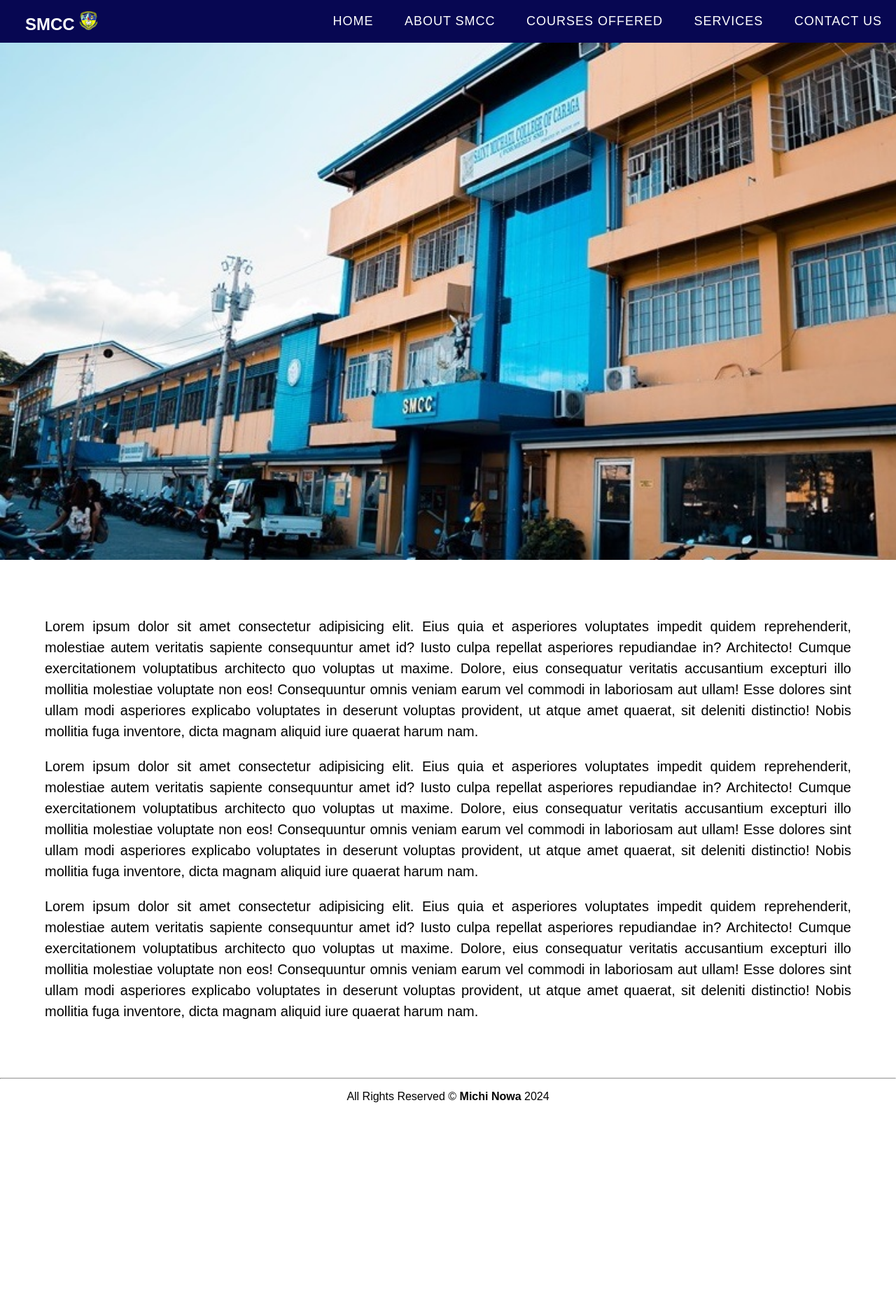
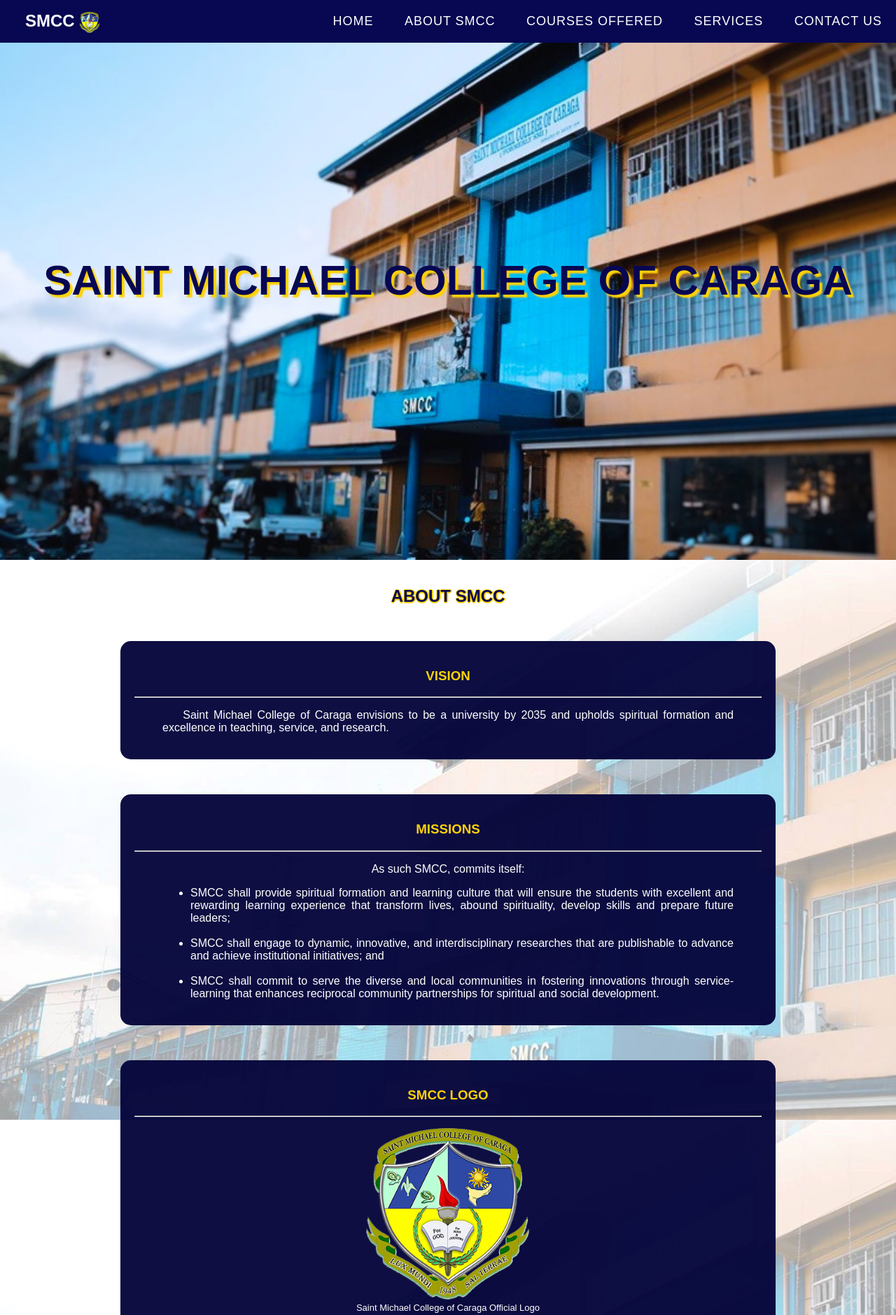
Before and after one commit to MichiNowa/HTML-SMCC, a plain HTML site: page index.html in a window 1280 px wide. Shown: the top 1879 px of the page at 70% size. Before the commit the page ends 1592 px from the top, so only its background shows below. Drawn offline with Linux system fonts and the light colour scheme.

Commit message:
update nav and about

```diff
--- a/index.html
+++ b/index.html
@@ -4,61 +4,85 @@
 <head>
     <meta charset="UTF-8">
     <meta name="viewport" content="width=device-width, initial-scale=1.0">
-    <title>SMCC Wesbite</title>
+    <title>SMCC Website</title>
     <link rel="stylesheet" href="style.css">
     <link rel="icon" href="images/logo.png" type="image/x-icon">
+
 </head>
 
 <body>
-    <div class="wrapper">
     <header id="top">
+        <h1>SAINT MICHAEL COLLEGE OF CARAGA</h1>
         <nav>
-                <div class="logo">SMCC <img src="images/logo.png" alt="SMCC Logo" height="27">
-                </div>
-                <div class="menu">
+            <div id="logo">SMCC <img src="images/logo.png" alt="SMCC Logo" height="30"></div>
             <ul>
                 <li><a href="index.html">Home</a></li>
                 <li><a href="#about">About SMCC</a></li>
-                        <li><a href="#products">Courses Offered</a></li>
-                        <li><a href="#promos">Services</a></li>
+                <li><a href="#courses">Courses Offered</a></li>
+                <li><a href="#services">Services</a></li>
                 <li><a href="#contact">Contact Us</a></li>
             </ul>
-                </div>
         </nav>
     </header>
-        <div class="content">
-            <p>Lorem ipsum dolor sit amet consectetur adipisicing elit. Eius quia et asperiores voluptates impedit
-                quidem reprehenderit, molestiae autem veritatis sapiente consequuntur amet id? Iusto culpa repellat
-                asperiores repudiandae in? Architecto!
-                Cumque exercitationem voluptatibus architecto quo voluptas ut maxime. Dolore, eius consequatur veritatis
-                accusantium excepturi illo mollitia molestiae voluptate non eos! Consequuntur omnis veniam earum vel
-                commodi in laboriosam aut ullam!
-                Esse dolores sint ullam modi asperiores explicabo voluptates in deserunt voluptas provident, ut atque
-                amet quaerat, sit deleniti distinctio! Nobis mollitia fuga inventore, dicta magnam aliquid iure quaerat
-                harum nam.</p>
-            <p>Lorem ipsum dolor sit amet consectetur adipisicing elit. Eius quia et asperiores voluptates impedit
-                quidem reprehenderit, molestiae autem veritatis sapiente consequuntur amet id? Iusto culpa repellat
-                asperiores repudiandae in? Architecto!
-                Cumque exercitationem voluptatibus architecto quo voluptas ut maxime. Dolore, eius consequatur veritatis
-                accusantium excepturi illo mollitia molestiae voluptate non eos! Consequuntur omnis veniam earum vel
-                commodi in laboriosam aut ullam!
-                Esse dolores sint ullam modi asperiores explicabo voluptates in deserunt voluptas provident, ut atque
-                amet quaerat, sit deleniti distinctio! Nobis mollitia fuga inventore, dicta magnam aliquid iure quaerat
-                harum nam.</p>
-            <p>Lorem ipsum dolor sit amet consectetur adipisicing elit. Eius quia et asperiores voluptates impedit
-                quidem reprehenderit, molestiae autem veritatis sapiente consequuntur amet id? Iusto culpa repellat
-                asperiores repudiandae in? Architecto!
-                Cumque exercitationem voluptatibus architecto quo voluptas ut maxime. Dolore, eius consequatur veritatis
-                accusantium excepturi illo mollitia molestiae voluptate non eos! Consequuntur omnis veniam earum vel
-                commodi in laboriosam aut ullam!
-                Esse dolores sint ullam modi asperiores explicabo voluptates in deserunt voluptas provident, ut atque
-                amet quaerat, sit deleniti distinctio! Nobis mollitia fuga inventore, dicta magnam aliquid iure quaerat
-                harum nam.</p>
-        </div>
-    </div>
 
-    <main>
+    <main style="text-align: center;">
+        <br>
+        <article id="about">
+            <h2>ABOUT SMCC</h2>
+            <section id="smccvision">
+                <h3>VISION</h3>
+                <hr>
+                <figure>
+                    <p>
+                        &nbsp;&nbsp;&nbsp;&nbsp;Saint Michael College of Caraga envisions to be a university by 2035 and
+                        upholds spiritual formation and excellence in teaching, service, and research.
+                    </p>
+                </figure>
+            </section>
+            <section id="smccmission">
+                <h3>MISSIONS</h3>
+                <hr>
+                <figure>
+                    As such SMCC, commits itself:
+                    <ul style="text-align: justify;">
+                        <li>
+                            SMCC shall provide spiritual formation and learning culture that will ensure the students
+                            with excellent and rewarding learning experience that transform lives, abound spirituality,
+                            develop skills and prepare future leaders;
+                        </li><br>
+                        <li>
+                            SMCC shall engage to dynamic, innovative, and interdisciplinary researches that are
+                            publishable to advance and achieve institutional initiatives; and
+                        </li><br>
+                        <li>
+                            SMCC shall commit to serve the diverse and local communities in fostering innovations
+                            through service-learning that enhances reciprocal community partnerships for spiritual and
+                            social development.
+                        </li>
+                    </ul>
+                </figure>
+            </section>
+            <section id="smcclogo">
+                <h3>SMCC LOGO</h3>
+                <hr>
+                <figure>
+                    <img src="images/logo.png" alt="SMCC LOGO Image" width="30%">
+                    <figcaption>Saint Michael College of Caraga Official Logo</figcaption>
+                    <p>
+                        &nbsp;&nbsp;&nbsp;&nbsp;After 60 years of existence on the Year 2008, Saint Michael College of
+                        Caraga (SMCC) formerly Saint Michael's Institute (SMI), decided to redesign its logo that is
+                        more relevant to present needs.
+                    </p>
+                </figure>
+            </section>
+        </article>
+        <br>
+        <article id="courses">
+            <h2>COURSES OFFERED</h2>
+            <section>
 
+            </section>
+        </article>
     </main>
     <hr>
     <footer>
--- a/style.css
+++ b/style.css
@@ -1,56 +1,55 @@
-html,
 body {
     margin: 0;
     padding: 0;
     width: 100%;
     scroll-behavior: smooth;
-}
-
-body {
     font-family: Arial, Helvetica, sans-serif;
 }
 
 header {
     width: 100%;
     height: 100vh;
-    background-image: url('images/smccnasipit_cover.jpg');
+    background-image: url('images/smcc.png');
     background-repeat: no-repeat;
     background-size: cover;
     background-attachment: fixed;
+    position: relative;
+    z-index: 1;
+    text-align: center;
+    color: white;
+    display: flex;
+    flex-direction: column;
+    justify-content: center;
 }
 
-.content {
-    width: 90%;
-    max-width: 1200px;
-    margin: 4em auto;
-    font-size: 20px;
-    line-height: 30px;
-    text-align: justify;
-}
-
-.logo {
+#logo {
     position: fixed;
-    float: left;
     margin: 16px 36px;
     color: white;
     font-weight: bold;
     font-size: 24px;
+    z-index: 3;
+}
+
+#logo img {
+    vertical-align: middle;
 }
 
 nav {
     position: fixed;
     width: 100%;
     background-color: rgb(7, 7, 82);
+    z-index: 2;
+    top: 0;
 }
 
 nav ul {
+    text-align: right;
     list-style: none;
     overflow: hidden;
     color: white;
     padding: 0;
-    text-align: right;
     margin: 0;
-    transition: 1;
 }
 
 nav ul li {
@@ -64,28 +63,96 @@ nav ul li a {
     font-size: 18px;
     text-transform: uppercase;
     letter-spacing: 1px;
+    transition: color 0.3s;
 }
 
+nav ul li:hover a{
+    color: #ffd208;
+}
+
+
 /* Media query for smaller screens */
-@media only screen and (max-width: 1000px) {
+@media only screen and (max-width: 980px) {
     nav {
-        position: relative;
+        position: absolute;
         width: 100%;
         background-color: rgb(7, 7, 82);
+        z-index: 2;
+        top: 0;
     }
 
-    .logo {
-        position: relative;
-        float: left;
+    #logo {
+        position: absolute;
         margin: 16px 36px;
         color: white;
         font-weight: bold;
         font-size: 24px;
+        z-index: 3;
     }
 
     nav ul li {
         display: block;
-        padding: 7px;
-        text-align:end;
+        padding: 5px;
+        text-align: end;
     }
+
+    h1 {
+        margin: 5;
+        color: black;
+        font-size: 40px;
+    }
+
 }
+
+h1 {
+    margin: 5;
+    color: rgb(7, 7, 82);
+    font-size: 60px;
+    text-shadow: 4px 4px 2px #ffd208;
+}
+
+h2 {
+    color: rgb(7, 7, 82);
+    text-shadow: -1px 0 #ffd208, 0 2px #ffd208, 2px 0 #ffd208, 0 -1px #ffd208;
+}
+
+p {
+    text-align: justify;
+}
+
+main {
+    position: relative;
+    background-attachment: fixed;
+    background-image: url(images/smccblur.jpg);
+    background-repeat: no-repeat;
+    background-size: cover;
+}
+
+figcaption {
+    font-size: small;
+}
+
+#smcclogo , #smccvision , #smccmission {
+    background-color: #05053bf5;
+    border-radius: 15px;
+    padding: 20px;
+    width: 70%;
+    margin: 50px auto;
+    color: white;
+}
+
+h3 {
+    color: #ffd208;
+}
+
+
+/*.content {
+    width: 90%;
+    max-width: 1200px;
+    margin: 4em auto;
+    font-size: 20px;
+    line-height: 30px;
+    text-align: justify;
+    position: relative;
+    z-index: 2;
+}*/
```
Also changed, not shown: images/Blo.bmp (deleted), images/core-values.png (deleted), images/smcc.png (added), images/smccblur.jpg (added), images/smccnasipit_cover.jpg (deleted), images/vmgo.png (deleted), 1 other file. Lines whose indentation alone changed are shown as unchanged.
